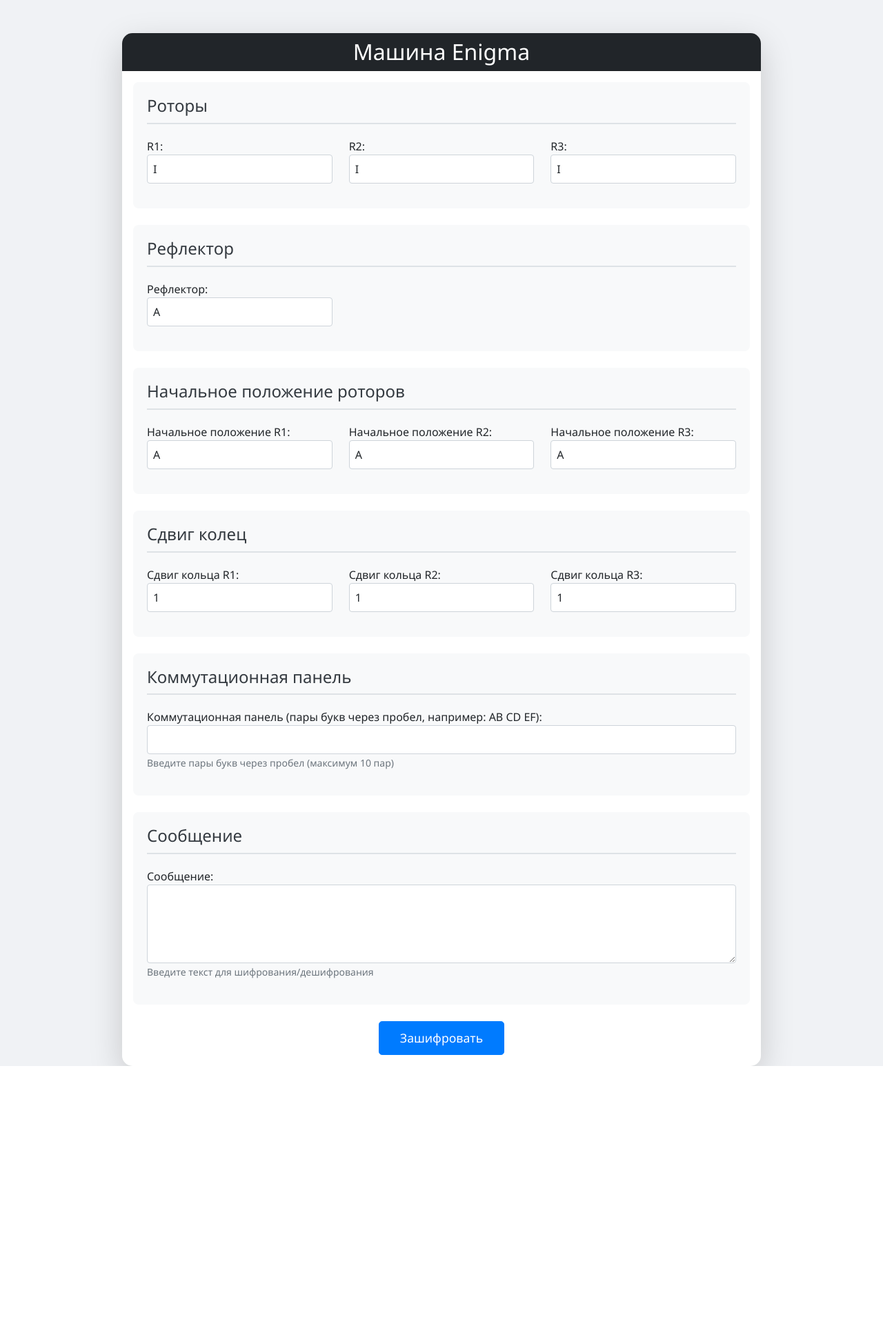
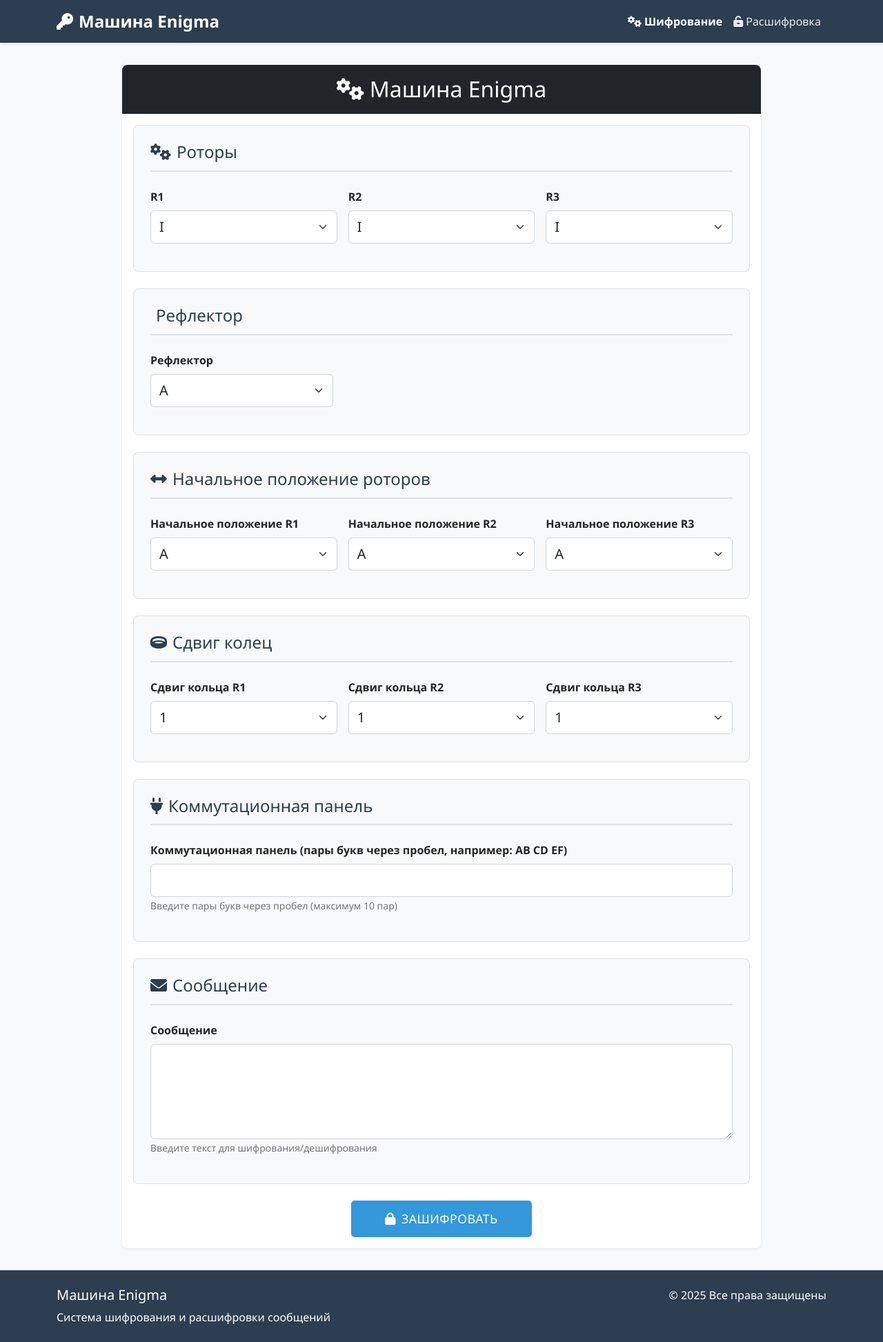
Before and after one commit to artem-commits/enigma-machine, a Django app: page / in a window 1280 px wide. Shown: the whole page at 69% size. Before the commit the page ends 1545 px from the top, so only its background shows below. Run offline with Django 4.2, Linux system fonts and the light colour scheme; some libraries are stand-ins or nearby versions.

Commit message:
encrypting 1.1

```diff
--- a/encrypting/templates/base.html
+++ b/encrypting/templates/base.html
@@ -3,22 +3,149 @@
 <head>
     <meta charset="UTF-8">
     <meta name="viewport" content="width=device-width, initial-scale=1.0">
-    <title>Машина Enigma</title>
+    <title>{% block title %}Машина Enigma{% endblock %}</title>
     <!-- Bootstrap CSS -->
     <link href="https://cdn.jsdelivr.net/npm/bootstrap@5.1.3/dist/css/bootstrap.min.css" rel="stylesheet">
+    <!-- Font Awesome -->
+    <link rel="stylesheet" href="https://cdnjs.cloudflare.com/ajax/libs/font-awesome/6.0.0/css/all.min.css">
     <!-- Custom CSS -->
     <style>
+        :root {
+            --primary-color: #2c3e50;
+            --secondary-color: #34495e;
+            --accent-color: #3498db;
+        }
+
         body {
-            background-color: #f0f2f5;
+            background-color: #f8f9fa;
             font-family: 'Segoe UI', Tahoma, Geneva, Verdana, sans-serif;
+            min-height: 100vh;
+            display: flex;
+            flex-direction: column;
+        }
+
+        .navbar {
+            background-color: var(--primary-color);
+            box-shadow: 0 2px 4px rgba(0,0,0,0.1);
+        }
+
+        .navbar-brand {
+            color: white !important;
+            font-weight: bold;
+            font-size: 1.5rem;
+        }
+
+        .nav-link {
+            color: rgba(255,255,255,0.9) !important;
+            transition: color 0.3s ease;
+        }
+
+        .nav-link:hover {
+            color: white !important;
+        }
+
+        .nav-link.active {
+            color: white !important;
+            font-weight: bold;
+        }
+
+        .main-content {
+            flex: 1;
+            padding: 2rem 0;
+        }
+
+        .footer {
+            background-color: var(--primary-color);
+            color: white;
+            padding: 1.5rem 0;
+            margin-top: auto;
+        }
+
+        .card {
+            border: none;
+            box-shadow: 0 4px 6px rgba(0,0,0,0.1);
+            transition: transform 0.3s ease;
+        }
+
+        .card:hover {
+            transform: translateY(-5px);
+        }
+
+        .btn-primary {
+            background-color: var(--accent-color);
+            border-color: var(--accent-color);
+        }
+
+        .btn-primary:hover {
+            background-color: #2980b9;
+            border-color: #2980b9;
         }
     </style>
+    {% block extra_css %}{% endblock %}
 </head>
 <body>
-    {% block content %}
-    {% endblock %}
+    <!-- Navigation -->
+    <nav class="navbar navbar-expand-lg navbar-dark">
+        <div class="container">
+            <a class="navbar-brand" href="{% url 'enigma' %}">
+                <i class="fas fa-key me-2"></i>Машина Enigma
+            </a>
+            <button class="navbar-toggler" type="button" data-bs-toggle="collapse" data-bs-target="#navbarNav">
+                <span class="navbar-toggler-icon"></span>
+            </button>
+            <div class="collapse navbar-collapse" id="navbarNav">
+                <ul class="navbar-nav ms-auto">
+                    <li class="nav-item">
+                        <a class="nav-link {% if request.resolver_match.url_name == 'enigma' %}active{% endif %}"
+                           href="{% url 'enigma' %}">
+                            <i class="fas fa-cogs me-1"></i>Шифрование
+                        </a>
+                    </li>
+                    <li class="nav-item">
+                        <a class="nav-link {% if request.resolver_match.url_name == 'decrypt' %}active{% endif %}"
+                           href="{% url 'decrypt' %}">
+                            <i class="fas fa-unlock-alt me-1"></i>Расшифровка
+                        </a>
+                    </li>
+                </ul>
+            </div>
+        </div>
+    </nav>
+
+    <!-- Main Content -->
+    <main class="main-content">
+        <div class="container">
+            {% if messages %}
+                {% for message in messages %}
+                    <div class="alert alert-{{ message.tags }} alert-dismissible fade show" role="alert">
+                        {{ message }}
+                        <button type="button" class="btn-close" data-bs-dismiss="alert" aria-label="Close"></button>
+                    </div>
+                {% endfor %}
+            {% endif %}
+
+            {% block content %}
+            {% endblock %}
+        </div>
+    </main>
+
+    <!-- Footer -->
+    <footer class="footer">
+        <div class="container">
+            <div class="row">
+                <div class="col-md-6">
+                    <h5>Машина Enigma</h5>
+                    <p class="mb-0">Система шифрования и расшифровки сообщений</p>
+                </div>
+                <div class="col-md-6 text-md-end">
+                    <p class="mb-0">&copy; {% now "Y" %} Все права защищены</p>
+                </div>
+            </div>
+        </div>
+    </footer>
 
     <!-- Bootstrap Bundle with Popper -->
     <script src="https://cdn.jsdelivr.net/npm/bootstrap@5.1.3/dist/js/bootstrap.bundle.min.js"></script>
+    {% block extra_js %}{% endblock %}
 </body>
 </html>
--- a/encrypting/templates/encrypting/enigma.html
+++ b/encrypting/templates/encrypting/enigma.html
@@ -2,13 +2,16 @@
 {% load static %}
 {% load widget_tweaks %}
 
+{% block title %}Шифрование - Машина Enigma{% endblock %}
+
 {% block content %}
-<div class="container mt-5">
 <div class="row justify-content-center">
     <div class="col-md-10">
-            <div class="card shadow-lg">
+        <div class="card">
             <div class="card-header bg-dark text-white">
-                    <h2 class="text-center mb-0">Машина Enigma</h2>
+                <h2 class="text-center mb-0">
+                    <i class="fas fa-cogs me-2"></i>Машина Enigma
+                </h2>
             </div>
             <div class="card-body">
                 <form method="post" class="needs-validation" novalidate>
@@ -16,24 +19,26 @@
 
                     <!-- Rotors Section -->
                     <div class="section mb-4">
-                            <h3 class="section-title">Роторы</h3>
-                            <div class="row">
+                        <h3 class="section-title">
+                            <i class="fas fa-cogs me-2"></i>Роторы
+                        </h3>
+                        <div class="row g-3">
                             <div class="col-md-4">
                                 <div class="form-group">
-                                        {{ form.rotor_r1.label_tag }}
-                                        {{ form.rotor_r1|add_class:"form-control" }}
+                                    <label class="form-label fw-bold">{{ form.rotor_r1.label }}</label>
+                                    {{ form.rotor_r1|add_class:"form-select form-select-lg" }}
                                 </div>
                             </div>
                             <div class="col-md-4">
                                 <div class="form-group">
-                                        {{ form.rotor_r2.label_tag }}
-                                        {{ form.rotor_r2|add_class:"form-control" }}
+                                    <label class="form-label fw-bold">{{ form.rotor_r2.label }}</label>
+                                    {{ form.rotor_r2|add_class:"form-select form-select-lg" }}
                                 </div>
                             </div>
                             <div class="col-md-4">
                                 <div class="form-group">
-                                        {{ form.rotor_r3.label_tag }}
-                                        {{ form.rotor_r3|add_class:"form-control" }}
+                                    <label class="form-label fw-bold">{{ form.rotor_r3.label }}</label>
+                                    {{ form.rotor_r3|add_class:"form-select form-select-lg" }}
                                 </div>
                             </div>
                         </div>
@@ -41,12 +46,14 @@
 
                     <!-- Reflector Section -->
                     <div class="section mb-4">
-                            <h3 class="section-title">Рефлектор</h3>
+                        <h3 class="section-title">
+                            <i class="fas fa-mirror me-2"></i>Рефлектор
+                        </h3>
                         <div class="row">
                             <div class="col-md-4">
                                 <div class="form-group">
-                                        {{ form.reflector.label_tag }}
-                                        {{ form.reflector|add_class:"form-control" }}
+                                    <label class="form-label fw-bold">{{ form.reflector.label }}</label>
+                                    {{ form.reflector|add_class:"form-select form-select-lg" }}
                                 </div>
                             </div>
                         </div>
@@ -54,24 +61,26 @@
 
                     <!-- Initial Positions Section -->
                     <div class="section mb-4">
-                            <h3 class="section-title">Начальное положение роторов</h3>
-                            <div class="row">
+                        <h3 class="section-title">
+                            <i class="fas fa-arrows-alt-h me-2"></i>Начальное положение роторов
+                        </h3>
+                        <div class="row g-3">
                             <div class="col-md-4">
                                 <div class="form-group">
-                                        {{ form.position_r1.label_tag }}
-                                        {{ form.position_r1|add_class:"form-control" }}
+                                    <label class="form-label fw-bold">{{ form.position_r1.label }}</label>
+                                    {{ form.position_r1|add_class:"form-select form-select-lg" }}
                                 </div>
                             </div>
                             <div class="col-md-4">
                                 <div class="form-group">
-                                        {{ form.position_r2.label_tag }}
-                                        {{ form.position_r2|add_class:"form-control" }}
+                                    <label class="form-label fw-bold">{{ form.position_r2.label }}</label>
+                                    {{ form.position_r2|add_class:"form-select form-select-lg" }}
                                 </div>
                             </div>
                             <div class="col-md-4">
                                 <div class="form-group">
-                                        {{ form.position_r3.label_tag }}
-                                        {{ form.position_r3|add_class:"form-control" }}
+                                    <label class="form-label fw-bold">{{ form.position_r3.label }}</label>
+                                    {{ form.position_r3|add_class:"form-select form-select-lg" }}
                                 </div>
                             </div>
                         </div>
@@ -79,24 +88,26 @@
 
                     <!-- Ring Settings Section -->
                     <div class="section mb-4">
-                            <h3 class="section-title">Сдвиг колец</h3>
-                            <div class="row">
+                        <h3 class="section-title">
+                            <i class="fas fa-ring me-2"></i>Сдвиг колец
+                        </h3>
+                        <div class="row g-3">
                             <div class="col-md-4">
                                 <div class="form-group">
-                                        {{ form.ring_r1.label_tag }}
-                                        {{ form.ring_r1|add_class:"form-control" }}
+                                    <label class="form-label fw-bold">{{ form.ring_r1.label }}</label>
+                                    {{ form.ring_r1|add_class:"form-select form-select-lg" }}
                                 </div>
                             </div>
                             <div class="col-md-4">
                                 <div class="form-group">
-                                        {{ form.ring_r2.label_tag }}
-                                        {{ form.ring_r2|add_class:"form-control" }}
+                                    <label class="form-label fw-bold">{{ form.ring_r2.label }}</label>
+                                    {{ form.ring_r2|add_class:"form-select form-select-lg" }}
                                 </div>
                             </div>
                             <div class="col-md-4">
                                 <div class="form-group">
-                                        {{ form.ring_r3.label_tag }}
-                                        {{ form.ring_r3|add_class:"form-control" }}
+                                    <label class="form-label fw-bold">{{ form.ring_r3.label }}</label>
+                                    {{ form.ring_r3|add_class:"form-select form-select-lg" }}
                                 </div>
                             </div>
                         </div>
@@ -104,12 +115,14 @@
 
                     <!-- Plugboard Section -->
                     <div class="section mb-4">
-                            <h3 class="section-title">Коммутационная панель</h3>
+                        <h3 class="section-title">
+                            <i class="fas fa-plug me-2"></i>Коммутационная панель
+                        </h3>
                         <div class="row">
                             <div class="col-12">
                                 <div class="form-group">
-                                        {{ form.plugboard_pairs.label_tag }}
-                                        {{ form.plugboard_pairs|add_class:"form-control" }}
+                                    <label class="form-label fw-bold">{{ form.plugboard_pairs.label }}</label>
+                                    {{ form.plugboard_pairs|add_class:"form-control form-control-lg" }}
                                     <small class="form-text text-muted">{{ form.plugboard_pairs.help_text }}</small>
                                 </div>
                             </div>
@@ -118,12 +131,14 @@
 
                     <!-- Message Section -->
                     <div class="section mb-4">
-                            <h3 class="section-title">Сообщение</h3>
+                        <h3 class="section-title">
+                            <i class="fas fa-envelope me-2"></i>Сообщение
+                        </h3>
                         <div class="row">
                             <div class="col-12">
                                 <div class="form-group">
-                                        {{ form.message.label_tag }}
-                                        {{ form.message|add_class:"form-control" }}
+                                    <label class="form-label fw-bold">{{ form.message.label }}</label>
+                                    {{ form.message|add_class:"form-control form-control-lg" }}
                                     <small class="form-text text-muted">{{ form.message.help_text }}</small>
                                 </div>
                             </div>
@@ -131,19 +146,28 @@
                     </div>
 
                     <div class="text-center">
-                            <button type="submit" class="btn btn-primary btn-lg">Зашифровать</button>
+                        <button type="submit" class="btn btn-primary btn-lg px-5">
+                            <i class="fas fa-lock me-2"></i>Зашифровать
+                        </button>
                     </div>
                 </form>
 
                 {% if encrypted_message %}
                 <div class="mt-4">
-                        <h3 class="section-title">Зашифрованное сообщение</h3>
+                    <div class="card">
+                        <div class="card-header bg-success text-white">
+                            <h3 class="mb-0">
+                                <i class="fas fa-check-circle me-2"></i>Зашифрованное сообщение
+                            </h3>
+                        </div>
+                        <div class="card-body">
                             <div class="alert alert-success">
                                 {{ encrypted_message }}
                             </div>
                         </div>
+                    </div>
+                </div>
                 {% endif %}
-                </div>
             </div>
         </div>
     </div>
@@ -152,16 +176,17 @@
 <style>
 .section {
     background-color: #f8f9fa;
-    padding: 20px;
-    border-radius: 8px;
-    margin-bottom: 20px;
+    padding: 1.5rem;
+    border-radius: 0.5rem;
+    margin-bottom: 1.5rem;
+    border: 1px solid rgba(0,0,0,0.1);
 }
 
 .section-title {
-    color: #343a40;
+    color: var(--primary-color);
     font-size: 1.5rem;
-    margin-bottom: 20px;
-    padding-bottom: 10px;
+    margin-bottom: 1.5rem;
+    padding-bottom: 0.75rem;
     border-bottom: 2px solid #dee2e6;
 }
 
@@ -169,42 +194,51 @@
     margin-bottom: 1rem;
 }
 
-.form-control {
-    border-radius: 4px;
+.form-control, .form-select {
+    border-radius: 0.375rem;
     border: 1px solid #ced4da;
-    padding: 0.5rem;
+    padding: 0.5rem 0.75rem;
 }
 
-.form-control:focus {
-    border-color: #80bdff;
-    box-shadow: 0 0 0 0.2rem rgba(0,123,255,.25);
+.form-control:focus, .form-select:focus {
+    border-color: var(--accent-color);
+    box-shadow: 0 0 0 0.2rem rgba(52, 152, 219, 0.25);
 }
 
-.btn-primary {
-    background-color: #007bff;
-    border-color: #007bff;
-    padding: 10px 30px;
-    font-size: 1.1rem;
+.form-text {
+    color: #6c757d;
+    font-size: 0.875rem;
+    margin-top: 0.25rem;
 }
 
-.btn-primary:hover {
-    background-color: #0056b3;
-    border-color: #0056b3;
+.alert {
+    border-radius: 0.5rem;
+    font-size: 1.1rem;
+    padding: 1rem;
 }
 
 .card {
     border: none;
-    border-radius: 15px;
+    border-radius: 0.5rem;
+    box-shadow: 0 0.125rem 0.25rem rgba(0,0,0,0.075);
 }
 
 .card-header {
-    border-radius: 15px 15px 0 0 !important;
+    border-radius: 0.5rem 0.5rem 0 0 !important;
+    padding: 1rem 1.25rem;
 }
 
-.alert {
-    border-radius: 8px;
+.btn-primary {
+    padding: 0.75rem 2rem;
     font-size: 1.1rem;
+    font-weight: 500;
+    text-transform: uppercase;
+    letter-spacing: 0.5px;
 }
 
+.btn-primary:hover {
+    transform: translateY(-1px);
+    box-shadow: 0 0.5rem 1rem rgba(0,0,0,0.15);
+}
 </style>
 {% endblock %}
```
Lines whose indentation alone changed are shown as unchanged.
